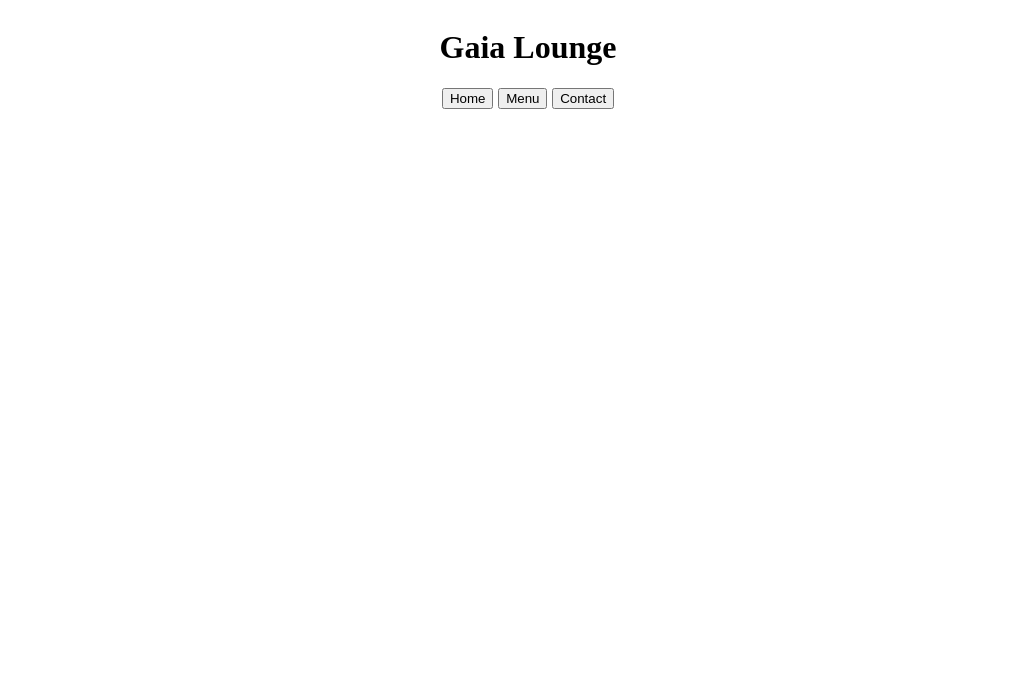
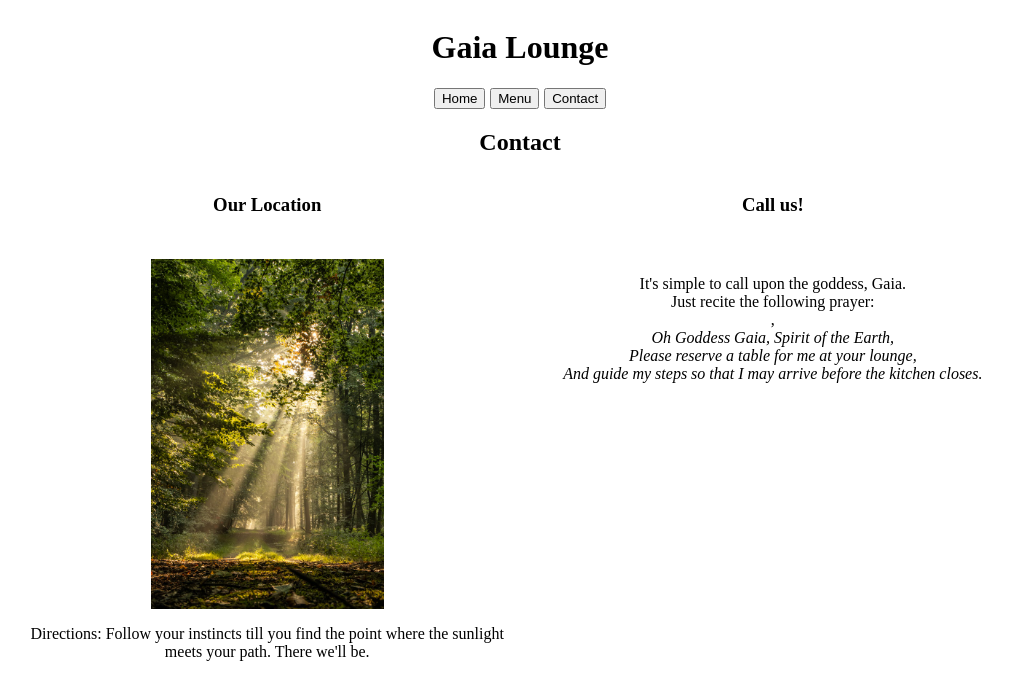
Before and after one commit to omaskati/restaurant-page, a website built with webpack: page src/index.html in a window 1280 px wide. Both pictures are taken after a click on the button "Contact". Shown: the whole page, without its empty margins (120-1132 px from the left). Built offline with nearby package versions, Linux system fonts and the light colour scheme.

Commit message:
Add contact module and styles

```diff
--- /dev/null
+++ b/src/contact.js
@@ -0,0 +1,56 @@
+import Pic from './contact-img.jpeg'
+
+export default function initContact(){
+    const div = document.createElement("div");
+
+    const contactH2 = document.createElement("h2");
+    contactH2.classList.add("text-center");
+    contactH2.textContent = "Contact";
+    const contactDiv = document.createElement("div");
+    contactDiv.classList.add("contact-grid");
+    const mapDiv = document.createElement("div");
+    mapDiv.classList.add("grid");
+    const mapH3 = document.createElement("h3");
+    mapH3.classList.add("text-center", "heading");
+    mapH3.textContent = "Our Location";
+
+
+    const contactIMG = new Image();
+    contactIMG.src = Pic;
+
+    const directions = document.createElement("p");
+    directions.classList.add("text-center");
+    directions.textContent = "Directions: Follow your instincts till you find the point where the sunlight meets your path. There we'll be."
+
+    contactDiv.appendChild(mapH3);
+    mapDiv.appendChild(contactIMG);
+    mapDiv.appendChild(directions);
+    contactDiv.appendChild(mapDiv);
+
+
+    const infoDiv = document.createElement("div");
+    infoDiv.classList.add("text-center");
+    // infoDiv.classList.add("grid");
+    const infoH3 = document.createElement("h3");
+    infoH3.classList.add("text-center", "heading");
+    infoH3.textContent = "Call us!"
+    // const infoContent = document.createElement("div");
+    const infoP = document.createElement("p");
+    infoP.innerHTML = "It's simple to call upon the goddess, Gaia.<br>Just recite the following prayer: <br>,<br> <span class='italic'>Oh Goddess Gaia, Spirit of the Earth, <br> Please reserve a table for me at your lounge,<br>And guide my steps so that I may arrive before the kitchen closes.</span>";
+
+    contactDiv.appendChild(infoH3);
+    infoDiv.appendChild(infoP);
+
+    // infoDiv.appendChild(infoContent);
+
+    contactDiv.appendChild(infoDiv);
+
+    div.appendChild(contactH2);
+    div.appendChild(contactDiv);
+
+    const contentDiv = document.querySelector("#content");
+    contentDiv.appendChild(div);
+
+
+
+}
--- a/src/index.js
+++ b/src/index.js
@@ -2,6 +2,7 @@ console.log("loaded index.js");
 import './style.css';
 import initHomepage from "./homepage";
 import initMenu from './menu';
+import initContact from './contact';
 
 const contentDiv = document.querySelector("#content");
 const navBtns = document.querySelectorAll(".nav-btn");
@@ -32,6 +33,7 @@ function loadPage(page){
                 break;
             case 'contact':
                 console.log("Contact");
+                initContact();
                 break;
         }
         currentPage = page;
--- a/src/style.css
+++ b/src/style.css
@@ -1,5 +1,4 @@
 body{
-    width: 100vw;
 }
 ul,li{
     margin: 0;
@@ -38,3 +37,40 @@ nav{
 .menu-list > li{
     list-style-type: none;
 }
+
+.contact-grid{
+    width: 80%;
+    margin: 0 auto;
+    display: grid;
+    grid-template-columns: 1fr 1fr;
+    grid-template-rows: 1fr 5fr;
+}
+
+.contact-grid .heading{
+    grid-row-start: 1;
+    grid-row-end: 2;
+}
+
+.contact-grid img{
+    max-height: 350px;
+}
+
+.grid{
+    display: grid;
+    justify-items: center;
+    grid-auto-rows: auto;
+}
+
+.grid-item--align-center{
+    align-self:center;
+}
+
+.flex{
+    display: flex;
+    justify-content: center;
+    align-items: center;
+}
+
+.italic{
+    font-style: italic;
+}
```
Also changed, not shown: src/contact-img.jpeg (added).
